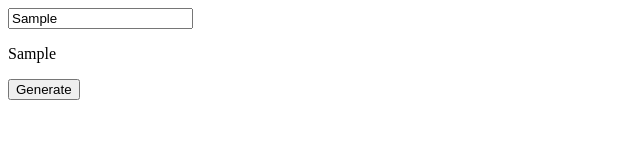
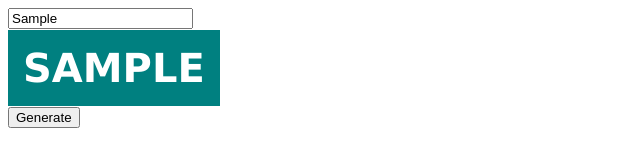
Before and after one commit to tryber/sd-03-block5-project-mistery-letter, a plain HTML site: page index.html in a window 1280 px wide. Both pictures are taken after typing "Sample" into the empty fields and a click on the button "Generate". Shown: the whole page, without its empty margins (0-640 px from the left). Drawn offline with Linux system fonts and the light colour scheme.

Commit message:
adding classes

```diff
--- a/script.js
+++ b/script.js
@@ -1,5 +1,4 @@
-
-let generateLetter = document.getElementById("criar-carta")
+    let generateLetter = document.getElementById("criar-carta")
     generateLetter.addEventListener('click', createLetter);
 
     function createLetter(){
@@ -7,8 +6,20 @@ let generateLetter = document.getElementById("criar-carta")
         let textBox = textoInput.split(" ")
 
         for (let i = 0; i < textBox.length; i++){
+
             let word = document.createElement("span")
             document.getElementById("carta-gerada").appendChild(word)
             word.innerHTML = textBox[i]
+
+
+            let classListEstilo = ["newspaper","magazine1","magazine2"]
+            let classListSize = ["medium","big","reallybig"]
+            let classListRotation = ["rotateleft","rotateright"]
+            let classListAngle = ["skewleft","skewright"]
+            classRandon1 = classListEstilo[Math.floor(Math.random() * classListEstilo.length)]
+            classRandon2 = classListSize[Math.floor(Math.random() * classListSize.length)]
+            classRandon3 = classListRotation[Math.floor(Math.random() * classListRotation.length)]
+            classRandon4 = classListAngle[Math.floor(Math.random() * classListAngle.length)]
+            word.classList.add(classRandon1, classRandon2, classRandon3, classRandon4)
         }
     }
--- a/style.css
+++ b/style.css
@@ -42,7 +42,6 @@
 
 .rotateright{
 
-
       transform: rotate(5deg);
 }
 
```
